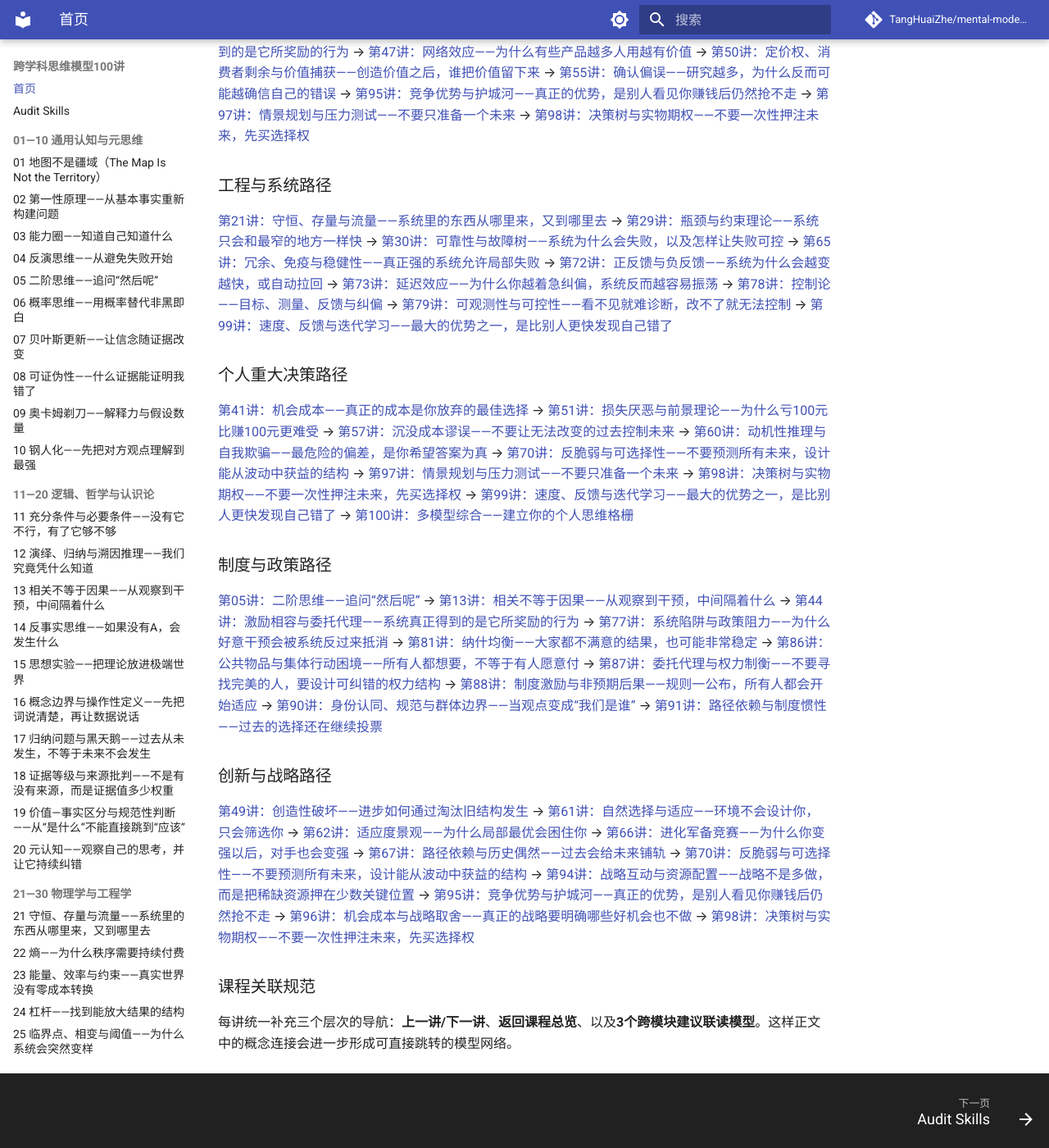
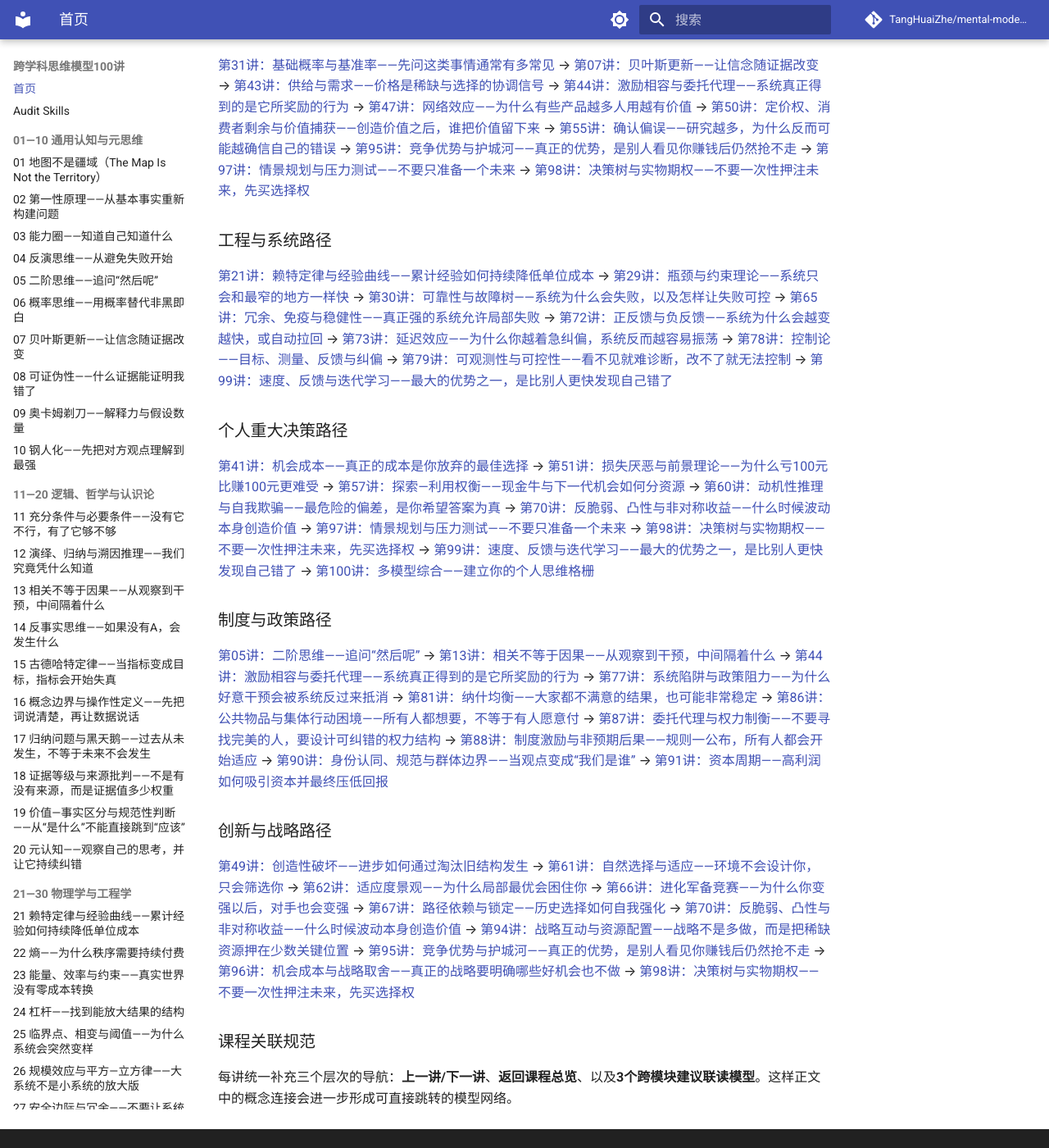
Before and after one commit to TangHuaiZhe/mental-models-audit, an MkDocs documentation site: the page built from docs/index.md, in a window 1280 px wide and 1400 px high, scrolled down 6817 px. Shown: the whole window at 82% size. Built offline with MkDocs 1.6.1 and Material for MkDocs 9.7.7, drawn with Linux system fonts in a browser that asks for light colours; comment, search, counter and statistics services are not loaded; some of the changed text lies outside the part shown.

Commit message:
docs: switch site navigation to Model Set v1.0

```diff
--- a/docs/index.md
+++ b/docs/index.md
@@ -1,4 +1,6 @@
 # 跨学科思维模型100讲
+
+> **Active Model Set v1.0**：GitHub 当前导航展示经过跨行业 Regression Tests 换血后的100个 active models；Notion 原始课程和旧页面继续作为历史版本保留。
 
 > **[Notion 课程总页](https://app.notion.com/p/411938852e8c815eb369e88d48f2f36b)是内容源，本站是发布快照；仓库同时包含课程与 100 个可执行审查技能。**
 
@@ -88,7 +90,7 @@
 
 - [第14讲：反事实思维——如果没有A，会发生什么](course/014-counterfactual.md)
 
-- [第15讲：思想实验——把理论放进极端世界](course/015-thought-experiment.md)
+- [第15讲：古德哈特定律——当指标变成目标，指标会开始失真](course/015-goodharts-law.md)
 
 - [第16讲：概念边界与操作性定义——先把词说清楚，再让数据说话](course/016-operational-definition.md)
 
@@ -104,7 +106,7 @@
 
 从硬约束和失效机制理解现实：守恒、熵、效率、规模、冗余、瓶颈、可靠性与工程安全。
 
-- [第21讲：守恒、存量与流量——系统里的东西从哪里来，又到哪里去](course/021-conservation-stock-flow.md)
+- [第21讲：赖特定律与经验曲线——累计经验如何持续降低单位成本](course/021-wrights-law-experience-curve.md)
 
 - [第22讲：熵——为什么秩序需要持续付费](course/022-entropy.md)
 
@@ -134,7 +136,7 @@
 
 - [第33讲：方差、波动与尾部风险——平均值不会告诉你怎么死](course/033-variance-tail-risk.md)
 
-- [第34讲：大数定律——重复可以平均噪声，但不能消灭偏差](course/034-law-of-large-numbers.md)
+- [第34讲：幂律与帕累托分布——少数极端结果决定大部分价值](course/034-power-law-pareto.md)
 
 - [第35讲：均值回归——极端结果里通常混着运气](course/035-mean-reversion.md)
 
@@ -154,7 +156,7 @@
 
 - [第41讲：机会成本——真正的成本是你放弃的最佳选择](course/041-opportunity-cost.md)
 
-- [第42讲：边际效用——真正决定行动的是下一单位值不值](course/042-marginal-utility.md)
+- [第42讲：期限转换与久期缺口——资产负债表的时间错配](course/042-maturity-transformation-duration-gap.md)
 
 - [第43讲：供给与需求——价格是稀缺与选择的协调信号](course/043-supply-demand.md)
 
@@ -180,7 +182,7 @@
 
 - [第52讲：锚定效应——第一个数字为什么会偷偷决定你的答案](course/052-anchoring.md)
 
-- [第53讲：可得性启发——容易想到，不等于更可能发生](course/053-availability.md)
+- [第53讲：S曲线与创新扩散——高增长处于哪个渗透阶段](course/053-s-curve-diffusion.md)
 
 - [第54讲：代表性启发与基率忽视——看起来像，不等于统计上更可能](course/054-representativeness-base-rate-neglect.md)
 
@@ -188,7 +190,7 @@
 
 - [第56讲：认知失调——为什么我们宁愿修改故事，也不愿承认自己错了](course/056-cognitive-dissonance.md)
 
-- [第57讲：沉没成本谬误——不要让无法改变的过去控制未来](course/057-sunk-cost.md)
+- [第57讲：探索—利用权衡——现金牛与下一代机会如何分资源](course/057-explore-exploit.md)
 
 - [第58讲：禀赋效应与心理账户——拥有和标签如何改变价值判断](course/058-endowment-mental-accounting.md)
 
@@ -212,13 +214,13 @@
 
 - [第66讲：进化军备竞赛——为什么你变强以后，对手也会变强](course/066-arms-race.md)
 
-- [第67讲：路径依赖与历史偶然——过去会给未来铺轨](course/067-path-dependence.md)
+- [第67讲：路径依赖与锁定——历史选择如何自我强化](course/067-path-dependence-lock-in.md)
 
 - [第68讲：生态系统与食物网——不要只看节点，要看依赖网络](course/068-ecosystem-food-web.md)
 
 - [第69讲：多样性与组合韧性——真正的分散，是不会一起失败](course/069-diversity-resilience.md)
 
-- [第70讲：反脆弱与可选择性——不要预测所有未来，设计能从波动中获益的结构](course/070-antifragility-optionality.md)
+- [第70讲：反脆弱、凸性与非对称收益——什么时候波动本身创造价值](course/070-antifragility-convexity.md)
 
 ### 模块八｜71—80：系统科学、控制论与复杂性
 
@@ -272,7 +274,7 @@
 
 把前九个模块带回真实世界：处理历史路径、结构变化、战略取舍、情景、期权、反馈与多模型综合。
 
-- [第91讲：路径依赖与制度惯性——过去的选择还在继续投票](course/091-institutional-path-dependence.md)
+- [第91讲：资本周期——高利润如何吸引资本并最终压低回报](course/091-capital-cycle.md)
 
 - [第92讲：临界转折与偶然性——结构决定可能，关键节点决定路径](course/092-critical-juncture.md)
 
@@ -302,19 +304,19 @@
 
 ### 工程与系统路径
 
-[第21讲：守恒、存量与流量——系统里的东西从哪里来，又到哪里去](course/021-conservation-stock-flow.md) → [第29讲：瓶颈与约束理论——系统只会和最窄的地方一样快](course/029-bottleneck-toc.md) → [第30讲：可靠性与故障树——系统为什么会失败，以及怎样让失败可控](course/030-reliability-fault-tree.md) → [第65讲：冗余、免疫与稳健性——真正强的系统允许局部失败](course/065-robustness-immunity.md) → [第72讲：正反馈与负反馈——系统为什么会越变越快，或自动拉回](course/072-feedback-loops.md) → [第73讲：延迟效应——为什么你越着急纠偏，系统反而越容易振荡](course/073-delay.md) → [第78讲：控制论——目标、测量、反馈与纠偏](course/078-cybernetics.md) → [第79讲：可观测性与可控性——看不见就难诊断，改不了就无法控制](course/079-observability-controllability.md) → [第99讲：速度、反馈与迭代学习——最大的优势之一，是比别人更快发现自己错了](course/099-feedback-learning-speed.md)
+[第21讲：赖特定律与经验曲线——累计经验如何持续降低单位成本](course/021-wrights-law-experience-curve.md) → [第29讲：瓶颈与约束理论——系统只会和最窄的地方一样快](course/029-bottleneck-toc.md) → [第30讲：可靠性与故障树——系统为什么会失败，以及怎样让失败可控](course/030-reliability-fault-tree.md) → [第65讲：冗余、免疫与稳健性——真正强的系统允许局部失败](course/065-robustness-immunity.md) → [第72讲：正反馈与负反馈——系统为什么会越变越快，或自动拉回](course/072-feedback-loops.md) → [第73讲：延迟效应——为什么你越着急纠偏，系统反而越容易振荡](course/073-delay.md) → [第78讲：控制论——目标、测量、反馈与纠偏](course/078-cybernetics.md) → [第79讲：可观测性与可控性——看不见就难诊断，改不了就无法控制](course/079-observability-controllability.md) → [第99讲：速度、反馈与迭代学习——最大的优势之一，是比别人更快发现自己错了](course/099-feedback-learning-speed.md)
 
 ### 个人重大决策路径
 
-[第41讲：机会成本——真正的成本是你放弃的最佳选择](course/041-opportunity-cost.md) → [第51讲：损失厌恶与前景理论——为什么亏100元比赚100元更难受](course/051-loss-aversion-prospect.md) → [第57讲：沉没成本谬误——不要让无法改变的过去控制未来](course/057-sunk-cost.md) → [第60讲：动机性推理与自我欺骗——最危险的偏差，是你希望答案为真](course/060-motivated-reasoning.md) → [第70讲：反脆弱与可选择性——不要预测所有未来，设计能从波动中获益的结构](course/070-antifragility-optionality.md) → [第97讲：情景规划与压力测试——不要只准备一个未来](course/097-scenario-planning.md) → [第98讲：决策树与实物期权——不要一次性押注未来，先买选择权](course/098-decision-tree-real-options.md) → [第99讲：速度、反馈与迭代学习——最大的优势之一，是比别人更快发现自己错了](course/099-feedback-learning-speed.md) → [第100讲：多模型综合——建立你的个人思维格栅](course/100-multi-model-latticework.md)
+[第41讲：机会成本——真正的成本是你放弃的最佳选择](course/041-opportunity-cost.md) → [第51讲：损失厌恶与前景理论——为什么亏100元比赚100元更难受](course/051-loss-aversion-prospect.md) → [第57讲：探索—利用权衡——现金牛与下一代机会如何分资源](course/057-explore-exploit.md) → [第60讲：动机性推理与自我欺骗——最危险的偏差，是你希望答案为真](course/060-motivated-reasoning.md) → [第70讲：反脆弱、凸性与非对称收益——什么时候波动本身创造价值](course/070-antifragility-convexity.md) → [第97讲：情景规划与压力测试——不要只准备一个未来](course/097-scenario-planning.md) → [第98讲：决策树与实物期权——不要一次性押注未来，先买选择权](course/098-decision-tree-real-options.md) → [第99讲：速度、反馈与迭代学习——最大的优势之一，是比别人更快发现自己错了](course/099-feedback-learning-speed.md) → [第100讲：多模型综合——建立你的个人思维格栅](course/100-multi-model-latticework.md)
 
 ### 制度与政策路径
 
-[第05讲：二阶思维——追问“然后呢”](course/005-second-order-thinking.md) → [第13讲：相关不等于因果——从观察到干预，中间隔着什么](course/013-correlation-causation.md) → [第44讲：激励相容与委托代理——系统真正得到的是它所奖励的行为](course/044-incentive-principal-agent.md) → [第77讲：系统陷阱与政策阻力——为什么好意干预会被系统反过来抵消](course/077-system-traps-policy-resistance.md) → [第81讲：纳什均衡——大家都不满意的结果，也可能非常稳定](course/081-nash-equilibrium.md) → [第86讲：公共物品与集体行动困境——所有人都想要，不等于有人愿意付](course/086-public-goods.md) → [第87讲：委托代理与权力制衡——不要寻找完美的人，要设计可纠错的权力结构](course/087-governance-checks-balances.md) → [第88讲：制度激励与非预期后果——规则一公布，所有人都会开始适应](course/088-institutional-incentives.md) → [第90讲：身份认同、规范与群体边界——当观点变成“我们是谁”](course/090-identity-norms.md) → [第91讲：路径依赖与制度惯性——过去的选择还在继续投票](course/091-institutional-path-dependence.md)
+[第05讲：二阶思维——追问“然后呢”](course/005-second-order-thinking.md) → [第13讲：相关不等于因果——从观察到干预，中间隔着什么](course/013-correlation-causation.md) → [第44讲：激励相容与委托代理——系统真正得到的是它所奖励的行为](course/044-incentive-principal-agent.md) → [第77讲：系统陷阱与政策阻力——为什么好意干预会被系统反过来抵消](course/077-system-traps-policy-resistance.md) → [第81讲：纳什均衡——大家都不满意的结果，也可能非常稳定](course/081-nash-equilibrium.md) → [第86讲：公共物品与集体行动困境——所有人都想要，不等于有人愿意付](course/086-public-goods.md) → [第87讲：委托代理与权力制衡——不要寻找完美的人，要设计可纠错的权力结构](course/087-governance-checks-balances.md) → [第88讲：制度激励与非预期后果——规则一公布，所有人都会开始适应](course/088-institutional-incentives.md) → [第90讲：身份认同、规范与群体边界——当观点变成“我们是谁”](course/090-identity-norms.md) → [第91讲：资本周期——高利润如何吸引资本并最终压低回报](course/091-capital-cycle.md)
 
 ### 创新与战略路径
 
-[第49讲：创造性破坏——进步如何通过淘汰旧结构发生](course/049-creative-destruction.md) → [第61讲：自然选择与适应——环境不会设计你，只会筛选你](course/061-natural-selection.md) → [第62讲：适应度景观——为什么局部最优会困住你](course/062-fitness-landscape.md) → [第66讲：进化军备竞赛——为什么你变强以后，对手也会变强](course/066-arms-race.md) → [第67讲：路径依赖与历史偶然——过去会给未来铺轨](course/067-path-dependence.md) → [第70讲：反脆弱与可选择性——不要预测所有未来，设计能从波动中获益的结构](course/070-antifragility-optionality.md) → [第94讲：战略互动与资源配置——战略不是多做，而是把稀缺资源押在少数关键位置](course/094-strategic-resource-allocation.md) → [第95讲：竞争优势与护城河——真正的优势，是别人看见你赚钱后仍然抢不走](course/095-competitive-advantage-moat.md) → [第96讲：机会成本与战略取舍——真正的战略要明确哪些好机会也不做](course/096-strategic-tradeoffs.md) → [第98讲：决策树与实物期权——不要一次性押注未来，先买选择权](course/098-decision-tree-real-options.md)
+[第49讲：创造性破坏——进步如何通过淘汰旧结构发生](course/049-creative-destruction.md) → [第61讲：自然选择与适应——环境不会设计你，只会筛选你](course/061-natural-selection.md) → [第62讲：适应度景观——为什么局部最优会困住你](course/062-fitness-landscape.md) → [第66讲：进化军备竞赛——为什么你变强以后，对手也会变强](course/066-arms-race.md) → [第67讲：路径依赖与锁定——历史选择如何自我强化](course/067-path-dependence-lock-in.md) → [第70讲：反脆弱、凸性与非对称收益——什么时候波动本身创造价值](course/070-antifragility-convexity.md) → [第94讲：战略互动与资源配置——战略不是多做，而是把稀缺资源押在少数关键位置](course/094-strategic-resource-allocation.md) → [第95讲：竞争优势与护城河——真正的优势，是别人看见你赚钱后仍然抢不走](course/095-competitive-advantage-moat.md) → [第96讲：机会成本与战略取舍——真正的战略要明确哪些好机会也不做](course/096-strategic-tradeoffs.md) → [第98讲：决策树与实物期权——不要一次性押注未来，先买选择权](course/098-decision-tree-real-options.md)
 
 ### 课程关联规范
 
--- a/mkdocs.yml
+++ b/mkdocs.yml
@@ -56,14 +56,14 @@ nav:
       - "12 演绎、归纳与溯因推理——我们究竟凭什么知道": course/012-deduction-induction-abduction.md
       - "13 相关不等于因果——从观察到干预，中间隔着什么": course/013-correlation-causation.md
       - "14 反事实思维——如果没有A，会发生什么": course/014-counterfactual.md
-      - "15 思想实验——把理论放进极端世界": course/015-thought-experiment.md
+      - "15 古德哈特定律——当指标变成目标，指标会开始失真": course/015-goodharts-law.md
       - "16 概念边界与操作性定义——先把词说清楚，再让数据说话": course/016-operational-definition.md
       - "17 归纳问题与黑天鹅——过去从未发生，不等于未来不会发生": course/017-induction-black-swan.md
       - "18 证据等级与来源批判——不是有没有来源，而是证据值多少权重": course/018-evidence-hierarchy.md
       - "19 价值—事实区分与规范性判断——从“是什么”不能直接跳到“应该”": course/019-fact-value.md
       - "20 元认知——观察自己的思考，并让它持续纠错": course/020-metacognition.md
   - 21—30 物理学与工程学:
-      - "21 守恒、存量与流量——系统里的东西从哪里来，又到哪里去": course/021-conservation-stock-flow.md
+      - "21 赖特定律与经验曲线——累计经验如何持续降低单位成本": course/021-wrights-law-experience-curve.md
       - "22 熵——为什么秩序需要持续付费": course/022-entropy.md
       - "23 能量、效率与约束——真实世界没有零成本转换": course/023-energy-efficiency-constraints.md
       - "24 杠杆——找到能放大结果的结构": course/024-leverage.md
@@ -77,7 +77,7 @@ nav:
       - "31 基础概率与基准率——先问这类事情通常有多常见": course/031-base-rate.md
       - "32 期望值——高胜率不等于好决策": course/032-expected-value.md
       - "33 方差、波动与尾部风险——平均值不会告诉你怎么死": course/033-variance-tail-risk.md
-      - "34 大数定律——重复可以平均噪声，但不能消灭偏差": course/034-law-of-large-numbers.md
+      - "34 幂律与帕累托分布——少数极端结果决定大部分价值": course/034-power-law-pareto.md
       - "35 均值回归——极端结果里通常混着运气": course/035-mean-reversion.md
       - "36 选择偏差与幸存者偏差——你看到的世界是被筛过的": course/036-selection-survivorship.md
       - "37 信息不对称与信号——真正有价值的信号必须难以伪装": course/037-information-asymmetry-signaling.md
@@ -86,7 +86,7 @@ nav:
       - "40 协方差与分散化——风险不只看有多大，还看会不会一起发生": course/040-covariance-diversification.md
   - 41—50 经济学与商业:
       - "41 机会成本——真正的成本是你放弃的最佳选择": course/041-opportunity-cost.md
-      - "42 边际效用——真正决定行动的是下一单位值不值": course/042-marginal-utility.md
+      - "42 期限转换与久期缺口——资产负债表的时间错配": course/042-maturity-transformation-duration-gap.md
       - "43 供给与需求——价格是稀缺与选择的协调信号": course/043-supply-demand.md
       - "44 激励相容与委托代理——系统真正得到的是它所奖励的行为": course/044-incentive-principal-agent.md
       - "45 比较优势——即使你什么都更强，也不该什么都自己做": course/045-comparative-advantage.md
@@ -98,11 +98,11 @@ nav:
   - 51—60 心理学与行为科学:
       - "51 损失厌恶与前景理论——为什么亏100元比赚100元更难受": course/051-loss-aversion-prospect.md
       - "52 锚定效应——第一个数字为什么会偷偷决定你的答案": course/052-anchoring.md
-      - "53 可得性启发——容易想到，不等于更可能发生": course/053-availability.md
+      - "53 S曲线与创新扩散——高增长处于哪个渗透阶段": course/053-s-curve-diffusion.md
       - "54 代表性启发与基率忽视——看起来像，不等于统计上更可能": course/054-representativeness-base-rate-neglect.md
       - "55 确认偏误——研究越多，为什么反而可能越确信自己的错误": course/055-confirmation-bias.md
       - "56 认知失调——为什么我们宁愿修改故事，也不愿承认自己错了": course/056-cognitive-dissonance.md
-      - "57 沉没成本谬误——不要让无法改变的过去控制未来": course/057-sunk-cost.md
+      - "57 探索—利用权衡——现金牛与下一代机会如何分资源": course/057-explore-exploit.md
       - "58 禀赋效应与心理账户——拥有和标签如何改变价值判断": course/058-endowment-mental-accounting.md
       - "59 群体思维与从众——一百个人同意，可能只是一个观点复制了一百次": course/059-groupthink-conformity.md
       - "60 动机性推理与自我欺骗——最危险的偏差，是你希望答案为真": course/060-motivated-reasoning.md
@@ -113,16 +113,16 @@ nav:
       - "64 共生、寄生与互利——系统里的关系不只有竞争": course/064-symbiosis.md
       - "65 冗余、免疫与稳健性——真正强的系统允许局部失败": course/065-robustness-immunity.md
       - "66 进化军备竞赛——为什么你变强以后，对手也会变强": course/066-arms-race.md
-      - "67 路径依赖与历史偶然——过去会给未来铺轨": course/067-path-dependence.md
+      - "67 路径依赖与锁定——历史选择如何自我强化": course/067-path-dependence-lock-in.md
       - "68 生态系统与食物网——不要只看节点，要看依赖网络": course/068-ecosystem-food-web.md
       - "69 多样性与组合韧性——真正的分散，是不会一起失败": course/069-diversity-resilience.md
-      - "70 反脆弱与可选择性——不要预测所有未来，设计能从波动中获益的结构": course/070-antifragility-optionality.md
+      - "70 反脆弱、凸性与非对称收益——什么时候波动本身创造价值": course/070-antifragility-convexity.md
   - 71—80 系统科学、控制论与复杂性:
       - "71 系统边界与整体观——先决定什么算进问题里": course/071-system-boundary.md
       - "72 正反馈与负反馈——系统为什么会越变越快，或自动拉回": course/072-feedback-loops.md
       - "73 延迟效应——为什么你越着急纠偏，系统反而越容易振荡": course/073-delay.md
       - "74 非线性与涌现——整体为什么会出现部件里没有的行为": course/074-nonlinearity-emergence.md
-      - "75 存量与流量模型——增长变慢，不等于总量开始下降": course/075-stock-flow-dynamics.md
+      - "75 存量—流量动力学——流量如何累积成系统状态": course/075-stock-flow-dynamics.md
       - "76 杠杆点——不要更用力，要改变系统真正敏感的地方": course/076-leverage-points.md
       - "77 系统陷阱与政策阻力——为什么好意干预会被系统反过来抵消": course/077-system-traps-policy-resistance.md
       - "78 控制论——目标、测量、反馈与纠偏": course/078-cybernetics.md
@@ -140,7 +140,7 @@ nav:
       - "89 社会网络与中心性——位置有时比力量本身更重要": course/089-social-network-centrality.md
       - "90 身份认同、规范与群体边界——当观点变成“我们是谁”": course/090-identity-norms.md
   - 91—100 历史、战略与决策:
-      - "91 路径依赖与制度惯性——过去的选择还在继续投票": course/091-institutional-path-dependence.md
+      - "91 资本周期——高利润如何吸引资本并最终压低回报": course/091-capital-cycle.md
       - "92 临界转折与偶然性——结构决定可能，关键节点决定路径": course/092-critical-juncture.md
       - "93 短期冲击与长期结构——暴雨不等于气候，但气候也会改变暴雨": course/093-shock-vs-structure.md
       - "94 战略互动与资源配置——战略不是多做，而是把稀缺资源押在少数关键位置": course/094-strategic-resource-allocation.md
```
Also changed, not shown: README.md (+10 -0 lines), docs/audit.md (+2 -0 lines).
